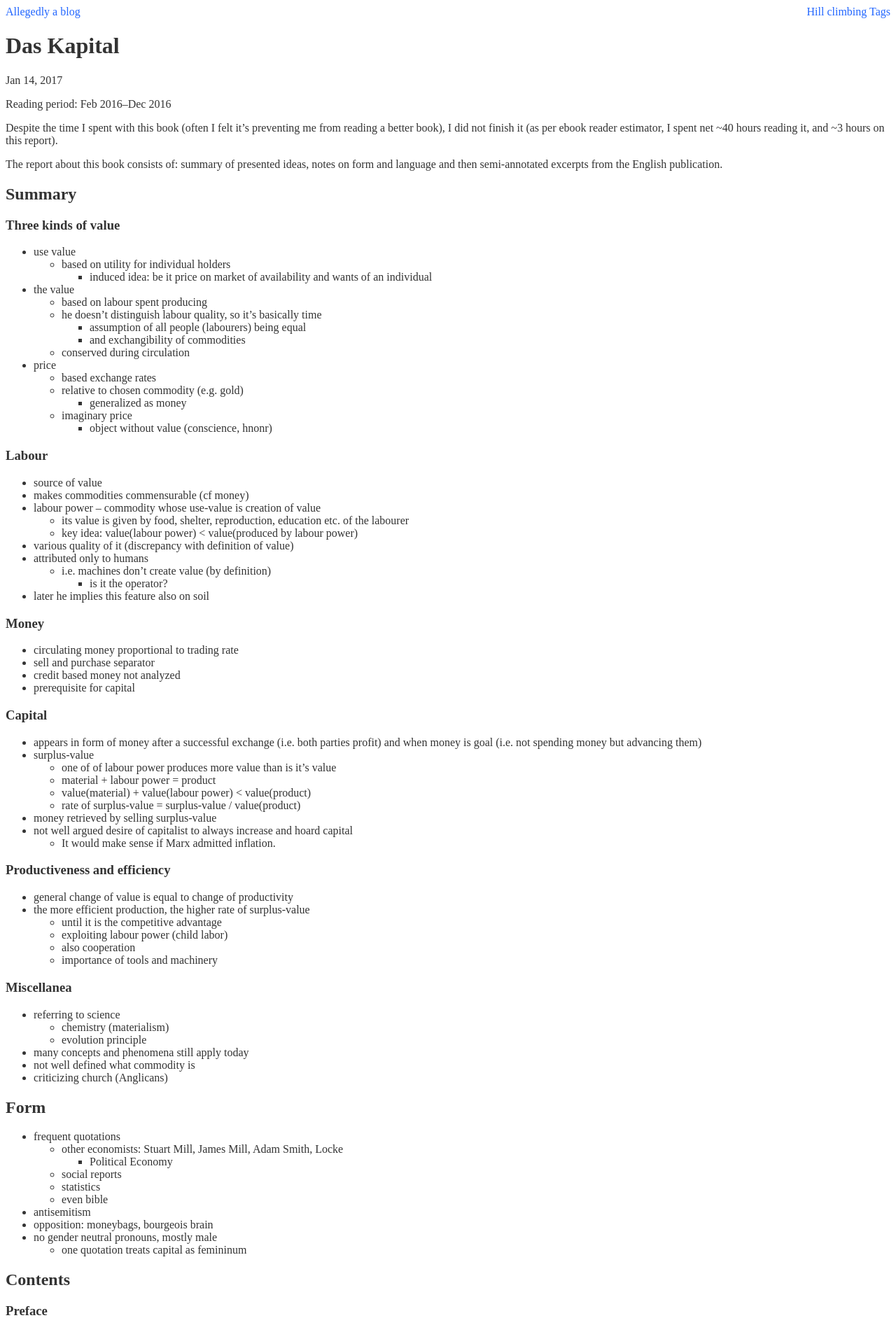
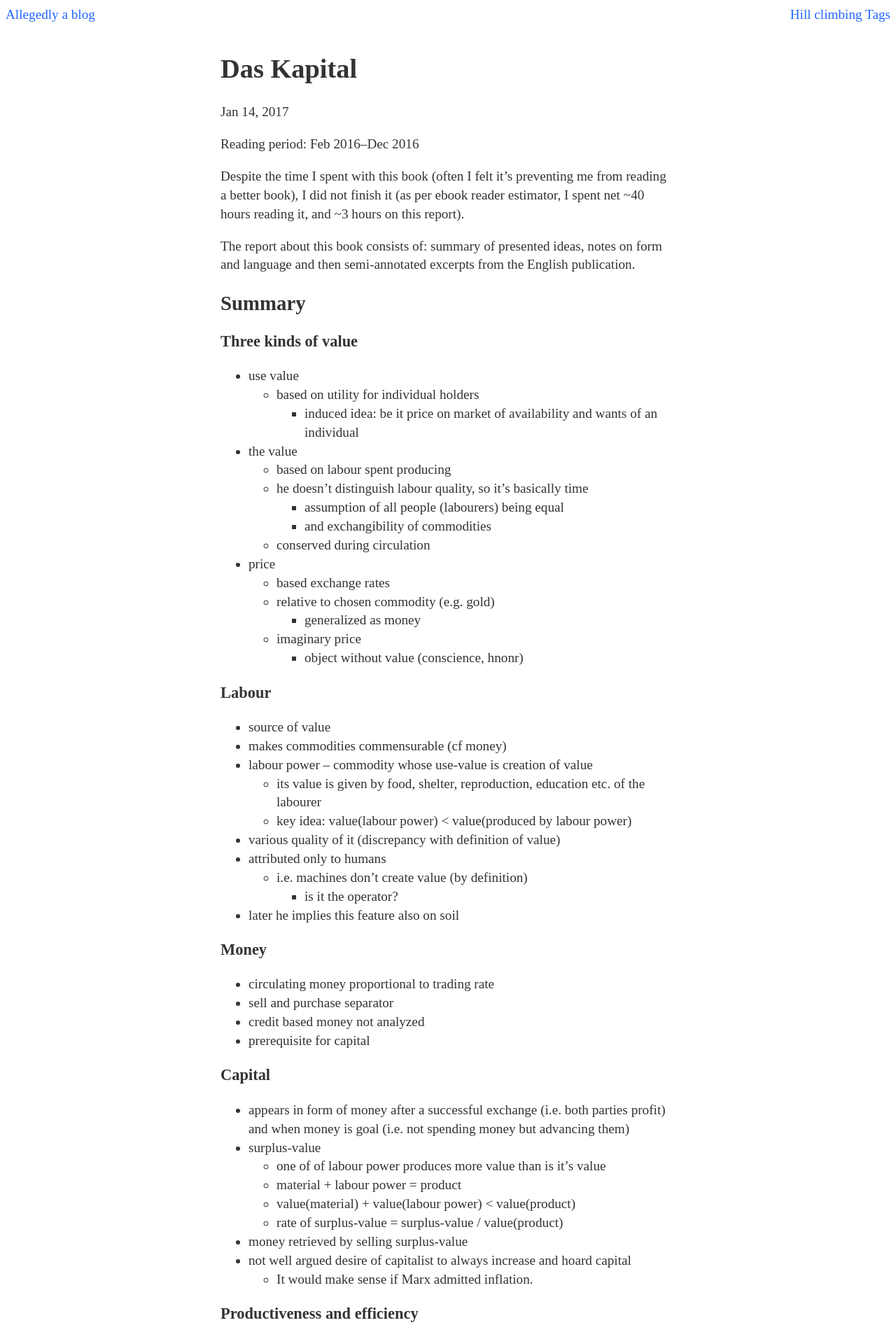
Before and after one commit to Werkov/Werkov.github.io, a Jekyll site: the page built from _posts/2017-01-14-capital.md, in a window 1280 px wide. Shown: the top 1903 px of the page at 70% size. Built offline with Jekyll 4.4.1, drawn with Linux system fonts in a browser that asks for light colours.

Commit message:
Fancier and more readable layout
Inspired by bettermotherfuckingwebsite.com

```diff
--- a/_sass/_base.scss
+++ b/_sass/_base.scss
@@ -1,5 +1,11 @@
 body {
 	color: #333;
+	line-height: 1.4;
+	font-size: 1.2em;
+}
+
+h1, h2, h3, h4 {
+	line-height: 1.2;
 }
 
 a {
--- a/_sass/_layout.scss
+++ b/_sass/_layout.scss
@@ -1,3 +1,10 @@
 .site-nav {
 	float: right;
 }
+
+.page-content {
+	max-width: 650px;
+	margin: 40px auto;
+	border-bottom: 1px solid #ccc;
+	padding-bottom: 40px;
+}
```
